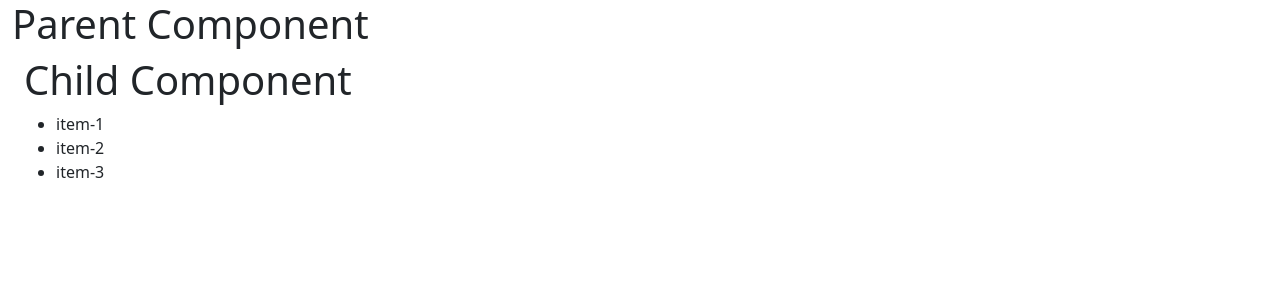
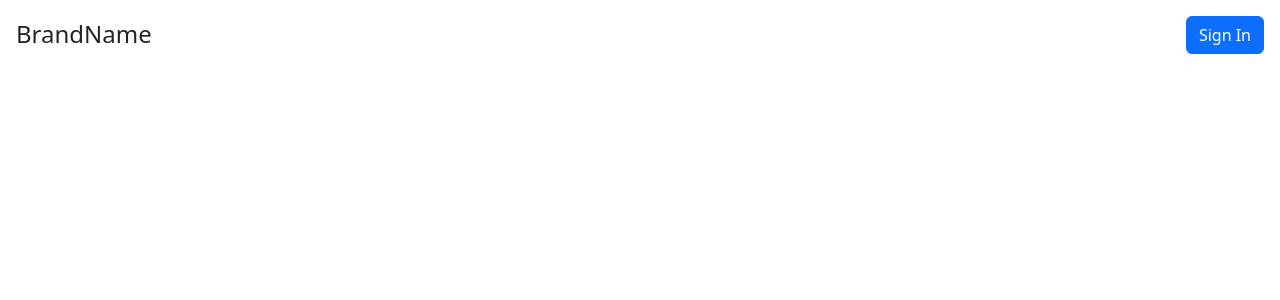
Before and after one commit to NikhilKhatri1/React-Daily-Work, a React (Create React App) app in the folder REACT-UI/: page / in a window 1280 px wide. Shown: the top 300 px of the page. Built offline with nearby package versions, Linux system fonts and the light colour scheme.

Commit message:
Day-20 Conditonal Rendering

```diff
--- /dev/null
+++ b/REACT-UI/src/React-Tutorial/Day-20/ConditionalRendering.jsx
@@ -0,0 +1,39 @@
+import React, { useState } from 'react'
+
+export function ConditionalRendering() {
+    const [signedIn, setSignIn] = useState(false);
+
+    function HandleSignOut() {
+        setSignIn(true);
+    }
+    function HandleSignIn() {
+        setSignIn(false)
+    }
+
+    return (
+        <div>
+            <nav className='d-flex justify-content-between m-2 p-2'>
+                <div className='fs-4'>
+                    <p>BrandName</p>
+                </div>
+                {
+                    (signedIn === true) ? <div className='fs-4 fw-bold'>
+                        <span className='ms-3'>Home</span>
+                        <span className='ms-3'>Home</span>
+                        <span className='ms-3'>Home</span>
+                        <span className='ms-3'>Home</span>
+                    </div>
+                        : <div></div>
+                }
+                <div>
+                    {
+                        (signedIn === true) ? <button className='btn btn-danger' onClick={HandleSignIn}>Sign Out</button>
+                            : <button className='btn btn-primary' onClick={HandleSignOut}>Sign In</button>
+                    }
+                </div>
+            </nav>
+        </div>
+    )
+}
+
+export default ConditionalRendering
--- a/REACT-UI/src/index.js
+++ b/REACT-UI/src/index.js
@@ -9,8 +9,7 @@ import 'bootstrap/dist/css/bootstrap.css';
 import 'bootstrap/dist/js/bootstrap.bundle.js';
 
 
-// import ControlledDemo from './React-Tutorial/Day-19/ControlledDemo.jsx';
-import ParentComponent from './React-Tutorial/Day-19/ParentComponent.jsx';
+import ConditionalRendering from './React-Tutorial/Day-20/ConditionalRendering.jsx';
 
 
 
@@ -18,7 +17,7 @@ const root = ReactDOM.createRoot(document.getElementById('root'));
 
 root.render(
 
-  <ParentComponent />
+  <ConditionalRendering />
 
 );
 
```
